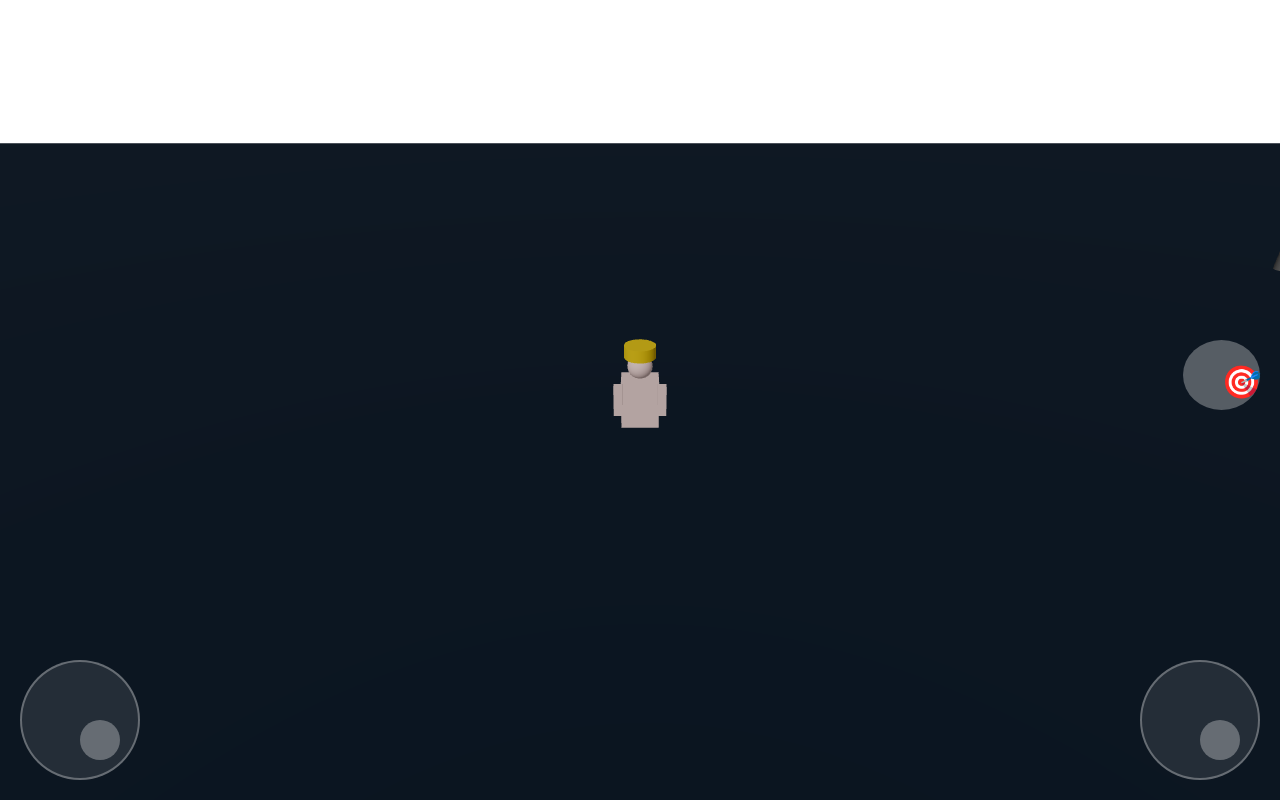
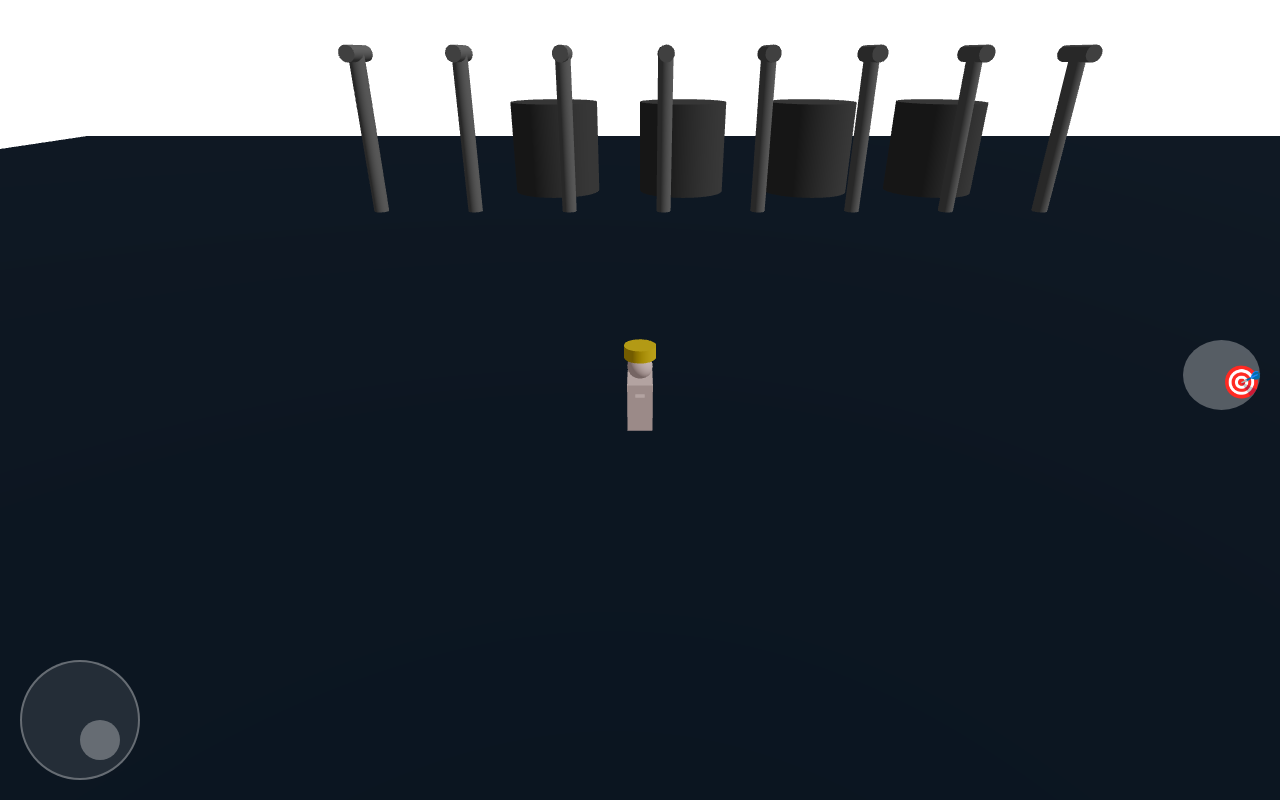
Before and after one commit to gonzaleza61/ropesgame, a React (Vite) app: page / in a window 1280 px wide. Both pictures are taken after a click on the button "Fabian". Built offline with nearby package versions, Linux system fonts and the light colour scheme.

Commit message:
controls fix

```diff
--- a/src/App.jsx
+++ b/src/App.jsx
@@ -8,7 +8,6 @@ function App() {
   const [selectedCharacter, setSelectedCharacter] = useState(null);
   const [gameWon, setGameWon] = useState(false);
   const [movement, setMovement] = useState({ x: 0, z: 0 });
-  const [rotation, setRotation] = useState({ x: 0, z: 0 });
   const [isAttacking, setIsAttacking] = useState(false);
 
   const handleCharacterSelect = (character) => {
@@ -43,7 +42,6 @@ function App() {
               character={selectedCharacter}
               onWin={handleGameWin}
               movement={movement}
-              rotation={rotation}
               isAttacking={isAttacking}
             />
           </Canvas>
@@ -55,13 +53,10 @@ function App() {
           )}
           <div className="controls-container">
             <Joystick onMove={setMovement} />
-            <div className="right-controls">
-              <Joystick onMove={setRotation} />
-            </div>
+            <button className="attack-button" onClick={handleAttack}>
+              🎯
+            </button>
           </div>
-          <button className="attack-button" onClick={handleAttack}>
-            🎯
-          </button>
         </>
       )}
     </div>
--- a/src/components/Game.jsx
+++ b/src/components/Game.jsx
@@ -3,7 +3,7 @@ import { useFrame } from "@react-three/fiber";
 import { Vector3 } from "three";
 import Joystick from "./Joystick";
 
-function Game({ character, onWin, movement, rotation, isAttacking }) {
+function Game({ character, onWin, movement, isAttacking }) {
   const playerRef = useRef();
   const vanRef = useRef();
   const cameraRef = useRef({ x: 0, y: 5, z: 10 });
@@ -27,33 +27,28 @@ function Game({ character, onWin, movement, rotation, isAttacking }) {
 
   useFrame((state) => {
     if (playerRef.current) {
-      // Move player in the direction they're facing when using movement joystick
-      const angle = playerRef.current.rotation.y;
-      const moveX = movement.x * Math.cos(angle) - movement.z * Math.sin(angle);
-      const moveZ = movement.x * Math.sin(angle) + movement.z * Math.cos(angle);
+      // Only move and rotate if there's input
+      if (movement.x !== 0 || movement.z !== 0) {
+        // Calculate movement direction
+        const moveSpeed = 0.05;
+        playerRef.current.position.x += movement.x * moveSpeed;
+        playerRef.current.position.z += movement.z * moveSpeed;
 
-      // Reduce movement speed from 0.1 to 0.05
-      playerRef.current.position.x += moveX * 0.05;
-      playerRef.current.position.z += moveZ * 0.05;
-
-      // Rotate player based on right joystick
-      if (rotation.x !== 0 || rotation.z !== 0) {
-        const targetAngle = Math.atan2(rotation.x, rotation.z);
-        // Smooth rotation - reduce rotation speed from 0.1 to 0.05
-        const currentAngle = playerRef.current.rotation.y;
-        const angleDiff = targetAngle - currentAngle;
-        playerRef.current.rotation.y += angleDiff * 0.05;
+        // Rotate player to face movement direction
+        const angle = Math.atan2(movement.x, movement.z);
+        playerRef.current.rotation.y = angle;
       }
 
-      // Update camera position with smooth follow
+      // Update camera to follow player
       const playerPos = playerRef.current.position;
+      const cameraOffset = 10;
       const targetCameraPos = new Vector3(
-        playerPos.x - Math.sin(playerRef.current.rotation.y) * 10,
+        playerPos.x,
         playerPos.y + 5,
-        playerPos.z - Math.cos(playerRef.current.rotation.y) * 10
+        playerPos.z + cameraOffset
       );
 
-      // Reduce camera follow speed from 0.1 to 0.05
+      // Smooth camera follow
       cameraRef.current.x += (targetCameraPos.x - cameraRef.current.x) * 0.05;
       cameraRef.current.y += (targetCameraPos.y - cameraRef.current.y) * 0.05;
       cameraRef.current.z += (targetCameraPos.z - cameraRef.current.z) * 0.05;
--- a/src/index.css
+++ b/src/index.css
@@ -191,13 +191,6 @@ button:focus-visible {
   pointer-events: none;
 }
 
-.right-controls {
-  display: flex;
-  flex-direction: column;
-  align-items: center;
-  pointer-events: none;
-}
-
 .joystick-container {
   pointer-events: auto;
 }
```
